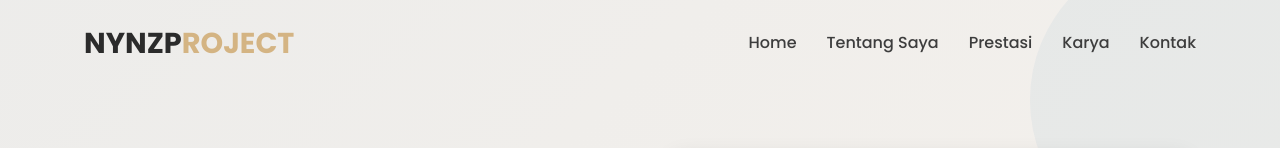
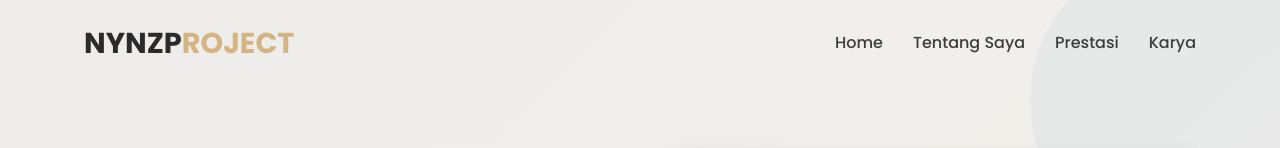
Before and after one commit to nynz-html/portofolio, a plain HTML site: page index.html in a window 1280 px wide. Shown: the top 148 px of the page. Drawn offline with Linux system fonts and the light colour scheme.

Commit message:
update menu

```diff
--- a/index.html
+++ b/index.html
@@ -20,7 +20,6 @@
           <li><a href="#about">Tentang Saya</a></li>
           <li><a href="#portfolio">Prestasi</a></li>
           <li><a href="#gallery">Karya</a></li>
-          <li><a href="#contact">Kontak</a></li>
         </ul>
         <div class="hamburger">
           <i class="fas fa-bars"></i>
@@ -282,7 +281,6 @@
               <li><a href="#about">Tentang Saya</a></li>
               <li><a href="#portfolio">Prestasi</a></li>
               <li><a href="#gallery">Karya</a></li>
-              <li><a href="#contact">Kontak</a></li>
             </ul>
           </div>
           <div class="footer-col">
```
